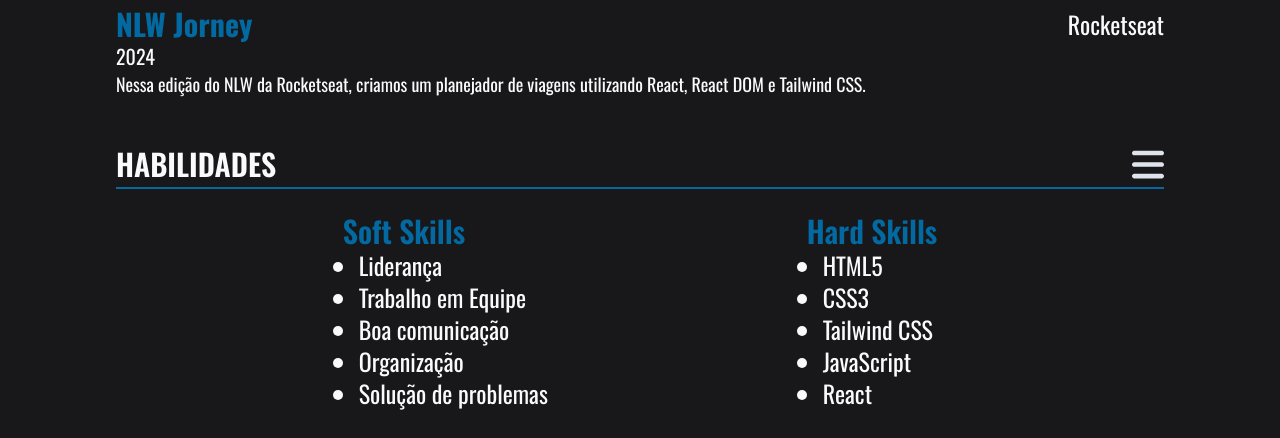
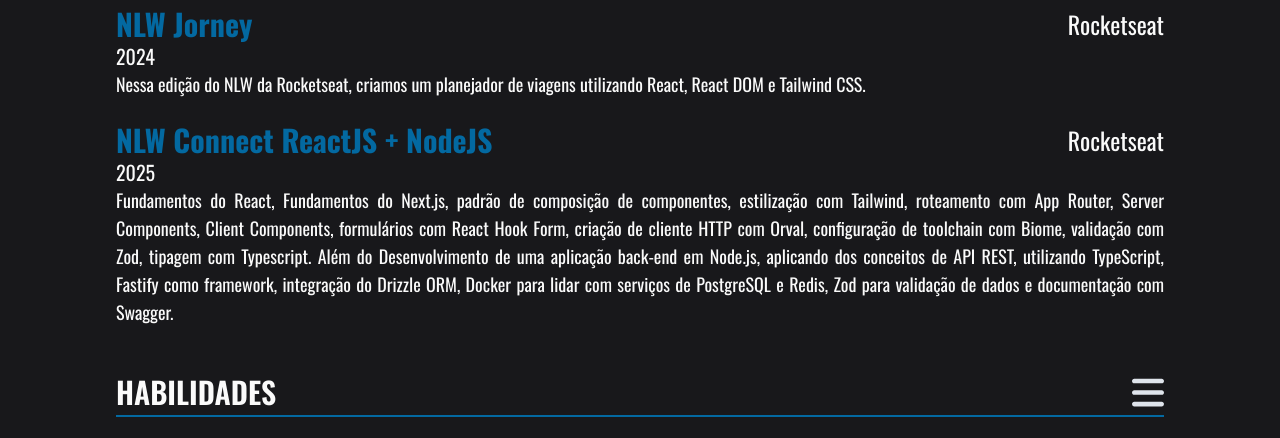
Before and after one commit to moacirrochadev/curriculo_online, a website: page index.html in a window 1280 px wide. Shown: the part 1120-1558 px from the top of the page. Drawn offline with nearby package versions, Linux system fonts and the light colour scheme; files that its build step writes are made by us from their sources; a script that the page names is missing.

Commit message:
adicionado o nlw connect como experiência prática em programação

```diff
--- a/index.html
+++ b/index.html
@@ -67,7 +67,10 @@
       </div>
       <div class="">
         <p class="text-lg lg:text-xl text-zinc-50 font-normal text-justify">
-          Sou um aficionado por tecnologia e inovação, com experiência em liderança de equipes e resolução de problemas. Atualmente, estou me dedicando ao desenvolvimento web, com foco em HTML, CSS, JavaScript e React. Sou formado em Educação Física e Direito, e estou cursando Análise e Desenvolvimento de Sistemas. Meus hobbies incluem leitura, música e esportes.
+          Sou um aficionado por tecnologia e inovação, com experiência em liderança de equipes e resolução de problemas.
+          Atualmente, estou me dedicando ao desenvolvimento web, com foco em HTML, CSS, JavaScript e React. Sou formado
+          em Educação Física e Direito, e estou cursando Análise e Desenvolvimento de Sistemas. Meus hobbies incluem
+          leitura, música e esportes.
         </p>
       </div>
     </div>
@@ -160,6 +163,19 @@
           utilizando React, React DOM e Tailwind CSS.
         </p>
       </div>
+      <!-- EXPERIÊNCIA 4-->
+      <div class="mt-4 mb-6">
+        <div class="lg:flex lg:justify-between lg:items-center">
+          <p class="text-xl lg:text-3xl font-bold text-sky-700">NLW Connect ReactJS + NodeJS</p>
+          <p class="text-lg lg:text-2xl font-normal">Rocketseat</p>
+        </div>
+        <p class="text-md lg:text-xl font-normal">2025</p>
+        <p class="text-md lg:text-lg font-normal text-justify">
+          Fundamentos do React, Fundamentos do Next.js, padrão de composição de componentes, estilização
+          com Tailwind, roteamento com App Router, Server Components, Client Components, formulários com React Hook Form, criação de cliente HTTP com Orval, configuração de toolchain com Biome, validação com Zod, tipagem com Typescript.
+          Além do Desenvolvimento de uma aplicação back-end em Node.js, aplicando dos conceitos de API REST, utilizando TypeScript, Fastify como framework, integração do Drizzle ORM, Docker para lidar com serviços de PostgreSQL e Redis, Zod para validação de dados e documentação com Swagger.
+        </p>
+      </div>
     </div>
 
     <!-- SEÇÃO DE HABILIDADES -->
```
